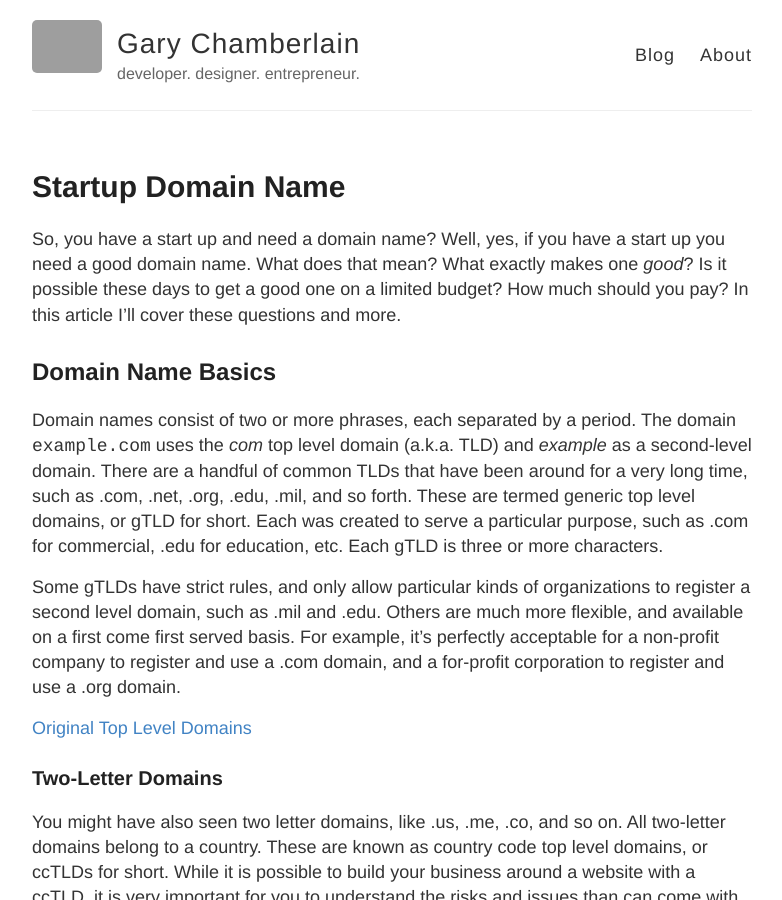
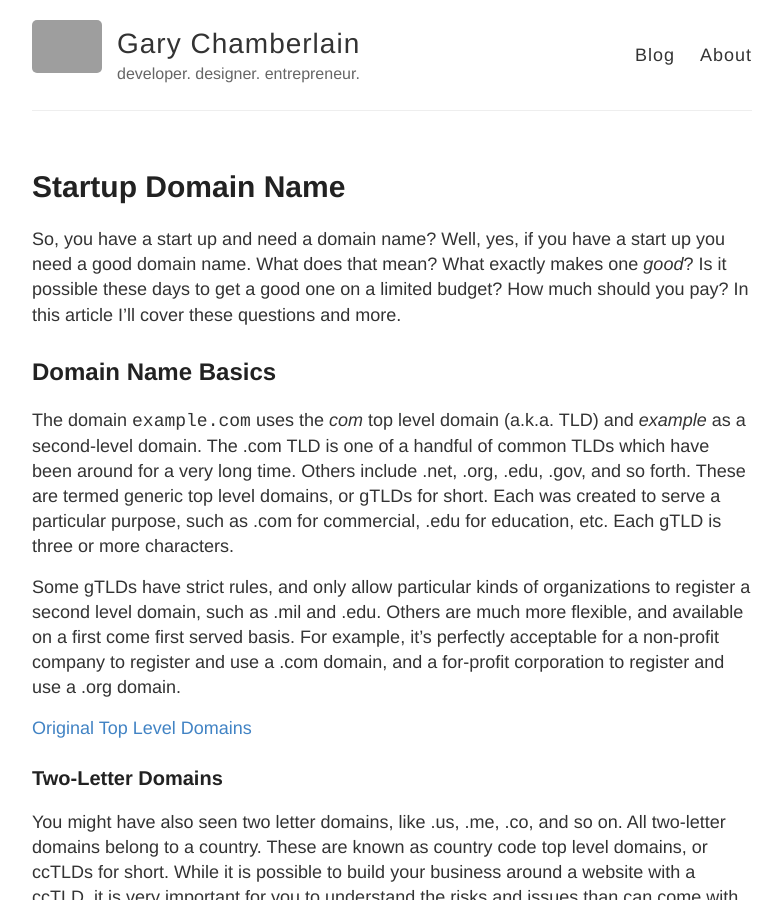
Before and after one commit to GaryChamberlain/garychamberlain.github.io, a Jekyll site: the page built from _posts/2015-6-22-startup-domain-name.md, in a window 1280 px wide and 900 px high. Shown: the whole window, without its empty margins (248-1030 px from the left). Built offline with Jekyll 4.4.1, drawn with Linux system fonts in a browser that asks for light colours; Markdown is read by kramdown in place of the engine named in the settings; grey boxes are pictures that could not be loaded.

Commit message:
Updated 2015-6-22-startup-domain-name.md

```diff
--- a/_posts/2015-6-22-startup-domain-name.md
+++ b/_posts/2015-6-22-startup-domain-name.md
@@ -10,7 +10,7 @@ So, you have a start up and need a domain name?  Well, yes, if you have a start
 
 ## Domain Name Basics
 
-Domain names consist of two or more phrases, each separated by a period. The domain `example.com` uses the _com_ top level domain (a.k.a. TLD) and _example_ as a second-level domain.  There are a handful of common TLDs that have been around for a very long time, such as .com, .net, .org, .edu, .mil, and so forth.  These are termed generic top level domains, or gTLD for short.  Each was created to serve a particular purpose, such as .com for commercial, .edu for education, etc. Each gTLD is three or more characters.
+The domain `example.com` uses the _com_ top level domain (a.k.a. TLD) and _example_ as a second-level domain.  The .com TLD is one of a handful of common TLDs which have been around for a very long time. Others include .net, .org, .edu, .gov, and so forth.  These are termed generic top level domains, or gTLDs for short.  Each was created to serve a particular purpose, such as .com for commercial, .edu for education, etc. Each gTLD is three or more characters.
 
 Some gTLDs have strict rules, and only allow particular kinds of organizations to register a second level domain, such as .mil and .edu. Others are much more flexible, and available on a first come first served basis. For example, it's perfectly acceptable for a non-profit company to register and use a .com domain, and a for-profit corporation to register and use a .org domain.
 
```
